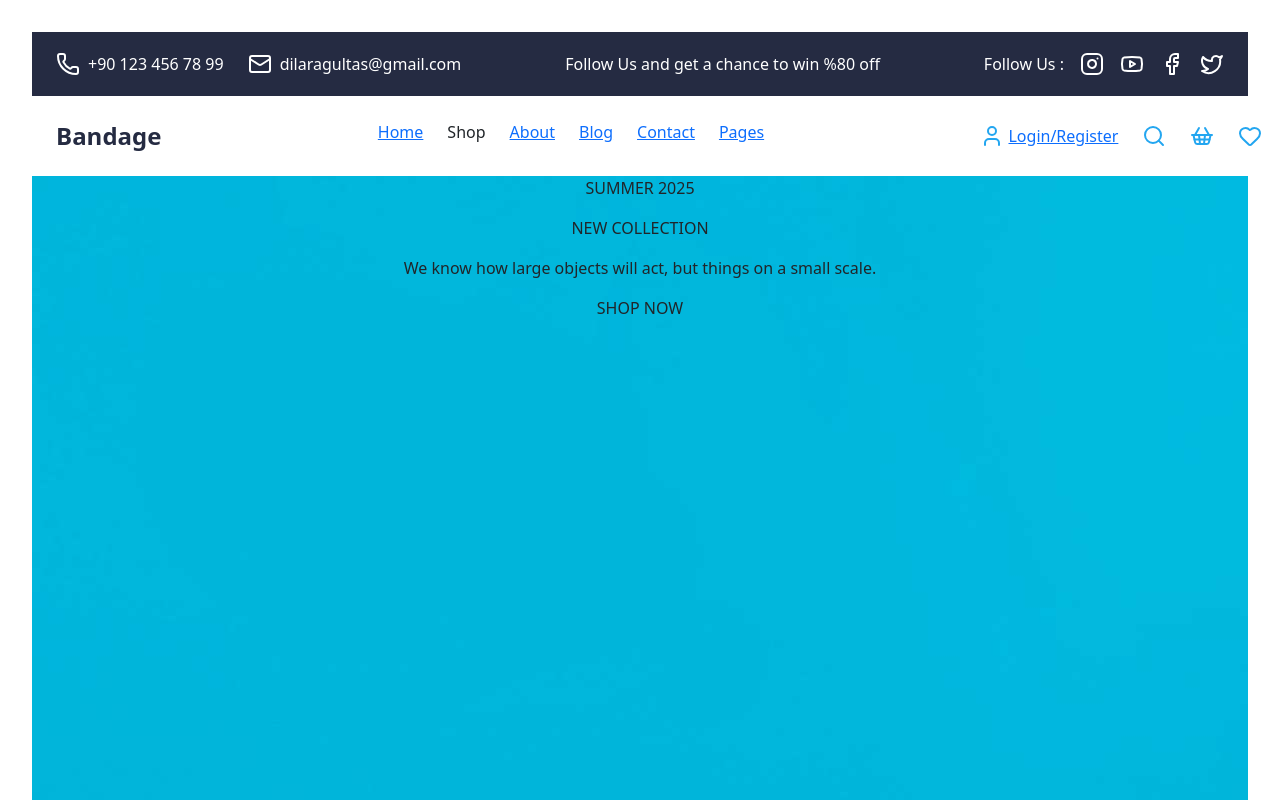
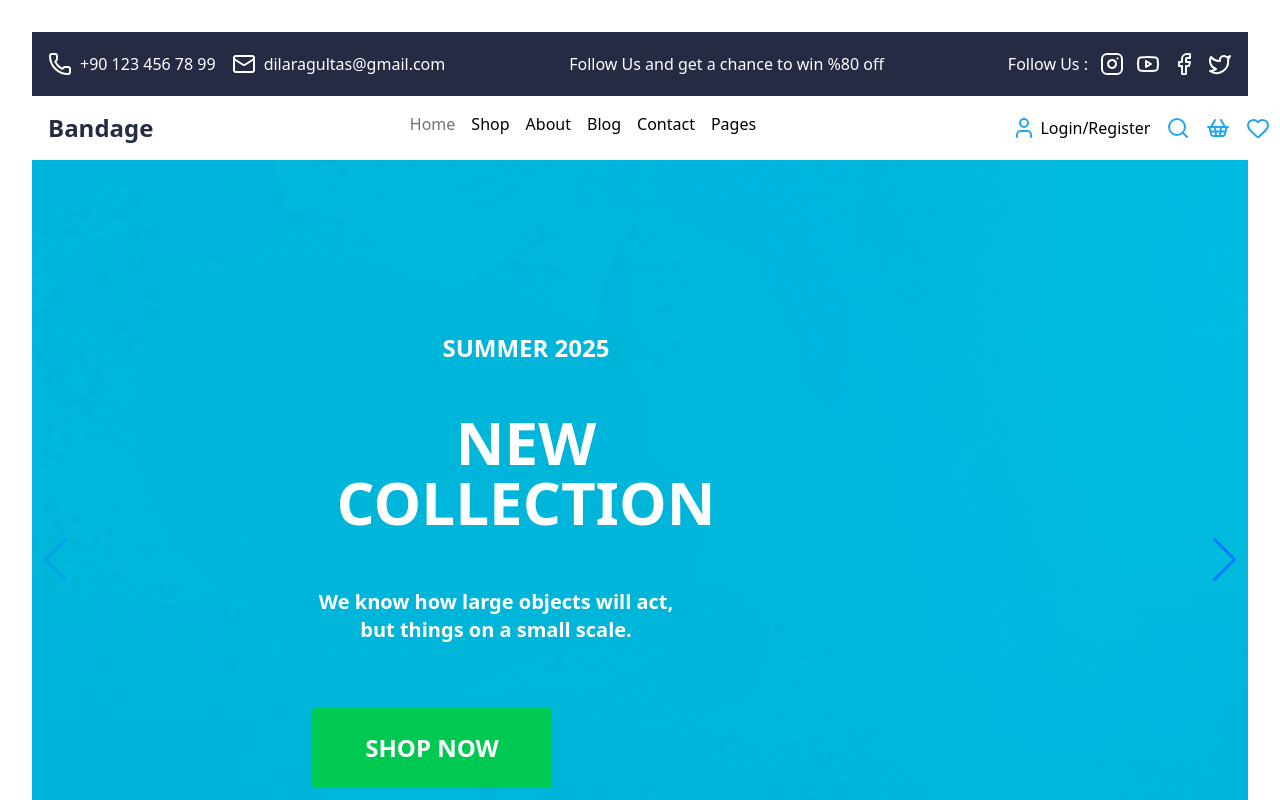
Before and after one commit to dilaragultas/eCommerce, a React (Vite) app: page / in a window 1280 px wide. Shown: the top 800 px of the page. Built offline with nearby package versions, Linux system fonts and the light colour scheme.

Commit message:
SliderFirst
Tailwind completed

```diff
--- a/src/components/SliderFirst.jsx
+++ b/src/components/SliderFirst.jsx
@@ -1,22 +1,51 @@
 import { Swiper, SwiperSlide } from 'swiper/react';
 import 'swiper/css';
+import { Navigation } from 'swiper/modules';
+import 'swiper/css/navigation';
+
 
 export default function SliderFirst() {
     return (
         <div>
-            <Swiper className='h-screen'>
+            <Swiper className="h-screen" modules={[Navigation]} navigation>
                 <SwiperSlide>
-                    <div className="bg-[url('/assets/firstsliderphoto.jpg')] h-[100vh]">
-                        <div>
-                            <p>SUMMER 2025</p>
-                            <p>NEW COLLECTION</p>
-                            <p>We know how large objects will act, but things on a small scale.</p>
-                            <button>SHOP NOW</button>
+                    <div className="h-screen bg-[url('/assets/firstsliderphoto.jpg')] flex items-center pl-50">
+                        <div className=" flex flex-col w-1/2 pl-20 gap-10">
+                            <p className="text-2xl text-white font-bold">SUMMER 2025</p>
+                            <h2 className="text-6xl font-bold text-white mt-2">NEW COLLECTION</h2>
+                            <p className="text-white font-bold text-xl mt-4 w-[23rem]">
+                                We know how large objects will act, but things on a small scale.
+                            </p>
+                            <button className="mt-6 w-60 h-20 bg-green-500 text-white font-bold text-2xl rounded hover:bg-green-600 transition">
+                                SHOP NOW
+                            </button>
                         </div>
                     </div>
                 </SwiperSlide>
-                <SwiperSlide></SwiperSlide>
+
+                <SwiperSlide>
+                    <div className="h-screen bg-[url('/assets/firstsliderphoto.jpg')] flex items-center pl-50">
+                        <div className=" flex flex-col w-1/2 pl-20 gap-10">
+                            <p className="text-2xl text-white font-bold">SUMMER 2025</p>
+                            <h2 className="text-6xl font-bold text-white mt-2">NEW COLLECTION</h2>
+                            <p className="text-white font-bold text-xl mt-4 w-[23rem]">
+                                We know how large objects will act, but things on a small scale.
+                            </p>
+                            <button className="mt-6 w-60 h-20 bg-green-500 text-white font-bold text-2xl rounded hover:bg-green-600 transition">
+                                SHOP NOW
+                            </button>
+                        </div>
+                    </div>
+                </SwiperSlide>
             </Swiper>
+            <style jsx>{`
+                .swiper-button-next,
+                .swiper-button-prev {
+                    color: white;
+                    width: 3rem;
+                    height: 3rem;
+                }
+            `}</style>
         </div>
-    )
+    );
 }
--- a/src/index.css
+++ b/src/index.css
@@ -1,5 +1 @@
 @import "tailwindcss";
-
-a {
-    text-decoration: none;
-}
--- a/src/layout/Header.jsx
+++ b/src/layout/Header.jsx
@@ -16,18 +16,18 @@ export default function Header() {
                     <div className="flex flex-row gap-4">
                         <div className="flex flex-row gap-2">
                             <Phone />
-                            <p className="mb-0">+90 123 456 78 99</p>
+                            <p>+90 123 456 78 99</p>
                         </div>
                         <div className="flex flex-row gap-2">
                             <Mail />
-                            <p className="mb-0">dilaragultas@gmail.com</p>
+                            <p>dilaragultas@gmail.com</p>
                         </div>
                     </div>
                     <div>
-                        <p className="mb-0">Follow Us and get a chance to win %80 off</p>
+                        <p>Follow Us and get a chance to win %80 off</p>
                     </div>
                     <div className="flex flex-row gap-3">
-                        <p className="mb-0">Follow Us : </p>
+                        <p>Follow Us : </p>
                         <Instagram />
                         <YoutubeIcon />
                         <Facebook />
@@ -37,7 +37,7 @@ export default function Header() {
             </div>
 
             <div className="flex flex-row justify-between px-4 my-4 w-[98vw]">
-                <p className="mb-0 font-bold text-2xl text-[#252b42]">Bandage</p>
+                <p className="font-bold text-2xl text-[#252b42]">Bandage</p>
                 <nav className="max-lg:hidden flex flex-row gap-4">
                     <a href="" className="text-[#737373]">Home</a>
                     <div className="relative" onMouseEnter={() => setOpen(true)} onMouseLeave={() => setOpen(false)}>
--- a/src/main.jsx
+++ b/src/main.jsx
@@ -2,7 +2,6 @@ import { StrictMode } from 'react'
 import { createRoot } from 'react-dom/client'
 import './index.css'
 import App from './App.jsx'
-import 'bootstrap/dist/css/bootstrap.min.css';
 
 
 createRoot(document.getElementById('root')).render(
```
